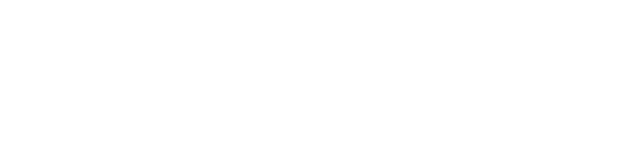
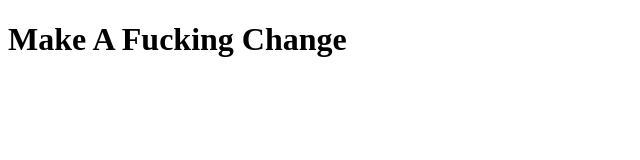
Before and after one commit to jake-bodtke/Jake, a plain HTML site: page index.html in a window 1280 px wide. Shown: the whole page, without its empty margins (0-640 px from the left). Drawn offline with Linux system fonts and the light colour scheme.

Commit message:
Made a change

```diff
--- a/index.html
+++ b/index.html
@@ -7,6 +7,7 @@
   <title>Document</title>
 </head>
 <body>
+  <h1>Make A Fucking Change</h1>
 
 </body>
 </html>
```
